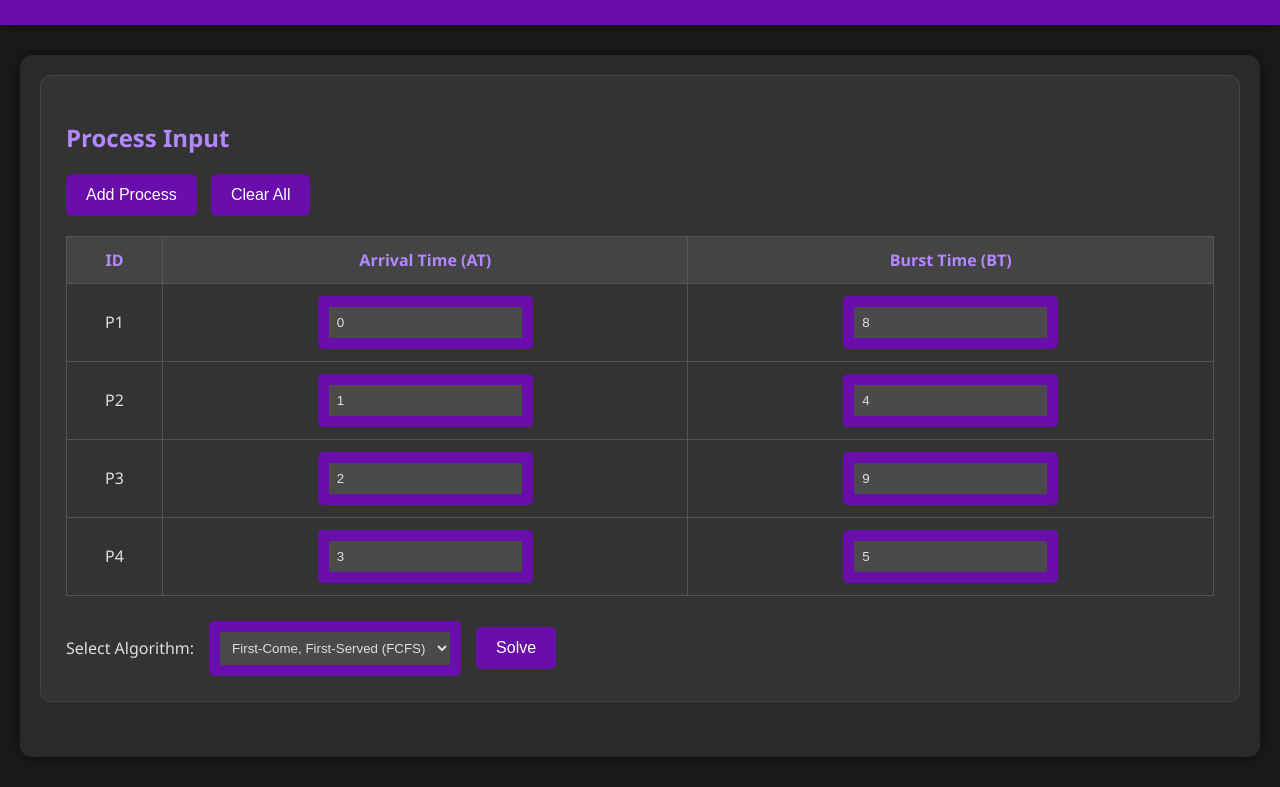
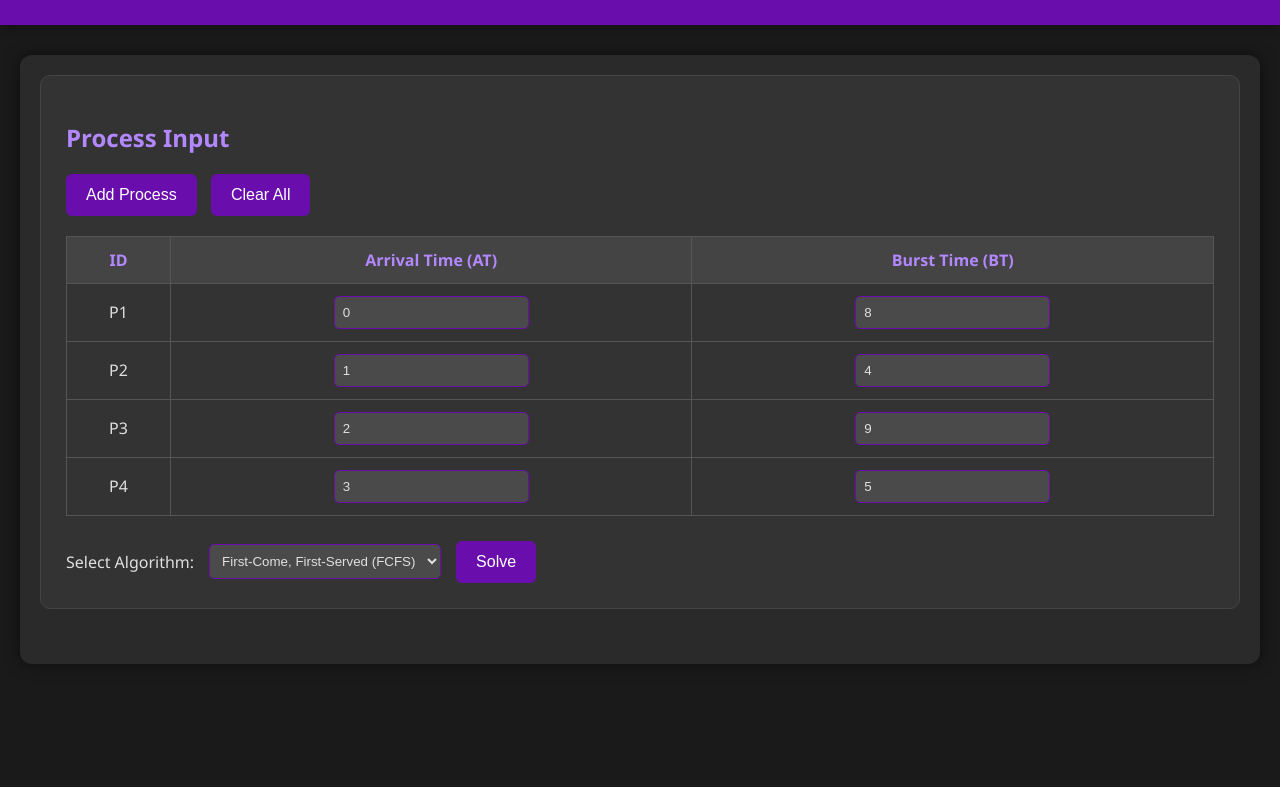
Before and after one commit to SmartyVerse/SchedulingSolver, a plain HTML site: page index.html in a window 1280 px wide. Shown: the part 111-898 px from the top of the page. After the commit the page ends 805 px from the top, so only its background shows below. Drawn offline with Linux system fonts and the light colour scheme.

Commit message:
Fix border width for number input and select styles

```diff
--- a/styles.css
+++ b/styles.css
@@ -55,7 +55,7 @@ th {
 input[type="number"], select {
     background-color: #4a4a4a;
     color: #e0e0e0;
-    border: 11px solid #6a0dad;
+    border: 1px solid #6a0dad;
     padding: 8px;
     border-radius: 5px;
 }
```
